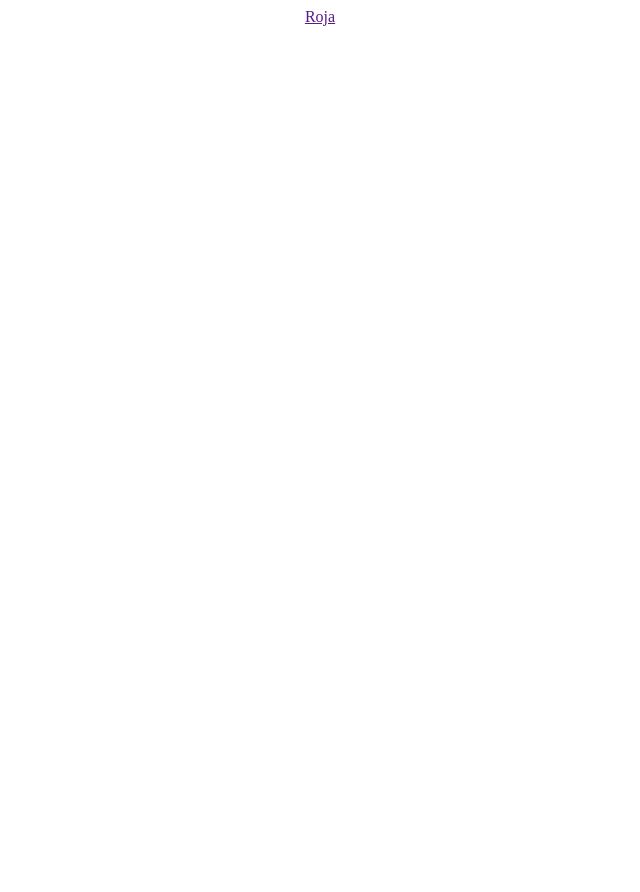
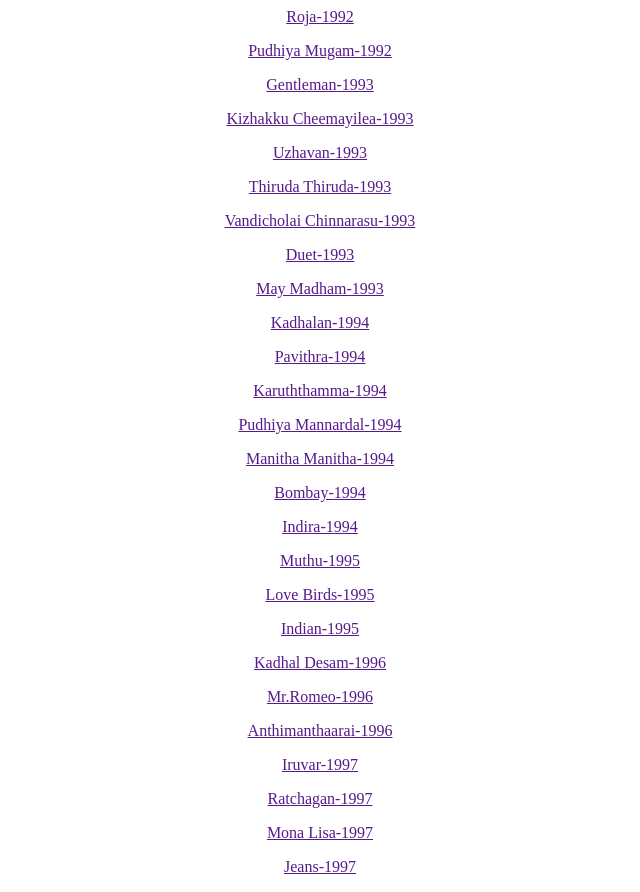
Before and after one commit to seriesstreamer/seriesstreamer.github.io, a plain HTML site: page tamil-songs/AR-Rahman/arrahman.html in a window 1280 px wide. Shown: the whole page, without its empty margins (320-960 px from the left). Before the commit the page ends 800 px from the top, so only its background shows below. Drawn offline with Linux system fonts and the light colour scheme.

Commit message:
Update arrahman.html

```diff
--- a/tamil-songs/AR-Rahman/arrahman.html
+++ b/tamil-songs/AR-Rahman/arrahman.html
@@ -7,22 +7,31 @@
 p {text-align: center;}
 </style>
 </head>
-<p><a href="">Roja</a></p>
-<p><a href=""></a></p>
-<p><a href=""></a></p>
-<p><a href=""></a></p>
-<p><a href=""></a></p>
-<p><a href=""></a></p>
-<p><a href=""></a></p>
-<p><a href=""></a></p>
-<p><a href=""></a></p>
-<p><a href=""></a></p>
-<p><a href=""></a></p>
-<p><a href=""></a></p>
-<p><a href=""></a></p>
-<p><a href=""></a></p>
-<p><a href=""></a></p>
-<p><a href=""></a></p>
-<p><a href=""></a></p>
+<p><a href="">Roja-1992</a></p>
+<p><a href="">Pudhiya Mugam-1992</a></p>
+<p><a href="">Gentleman-1993</a></p>
+<p><a href="">Kizhakku Cheemayilea-1993</a></p>
+<p><a href="">Uzhavan-1993</a></p>
+<p><a href="">Thiruda Thiruda-1993</a></p>
+<p><a href="">Vandicholai Chinnarasu-1993</a></p>
+<p><a href="">Duet-1993</a></p>
+<p><a href="">May Madham-1993</a></p>
+<p><a href="">Kadhalan-1994</a></p>
+<p><a href="">Pavithra-1994</a></p>
+<p><a href="">Karuththamma-1994</a></p>
+<p><a href="">Pudhiya Mannardal-1994</a></p>
+<p><a href="">Manitha Manitha-1994</a></p>
+<p><a href="">Bombay-1994</a></p>
+<p><a href="">Indira-1994</a></p>
+<p><a href="">Muthu-1995</a></p>
+  <p><a href="">Love Birds-1995</a></p>
+  <p><a href="">Indian-1995</a></p>
+  <p><a href="">Kadhal Desam-1996</a></p>
+  <p><a href="">Mr.Romeo-1996</a></p>
+  <p><a href="">Anthimanthaarai-1996</a></p>
+  <p><a href="">Iruvar-1997</a></p>
+  <p><a href="">Ratchagan-1997</a></p>
+  <p><a href="">Mona Lisa-1997</a></p>
+  <p><a href="">Jeans-1997</a></p>
 </body>
 </html>
```
